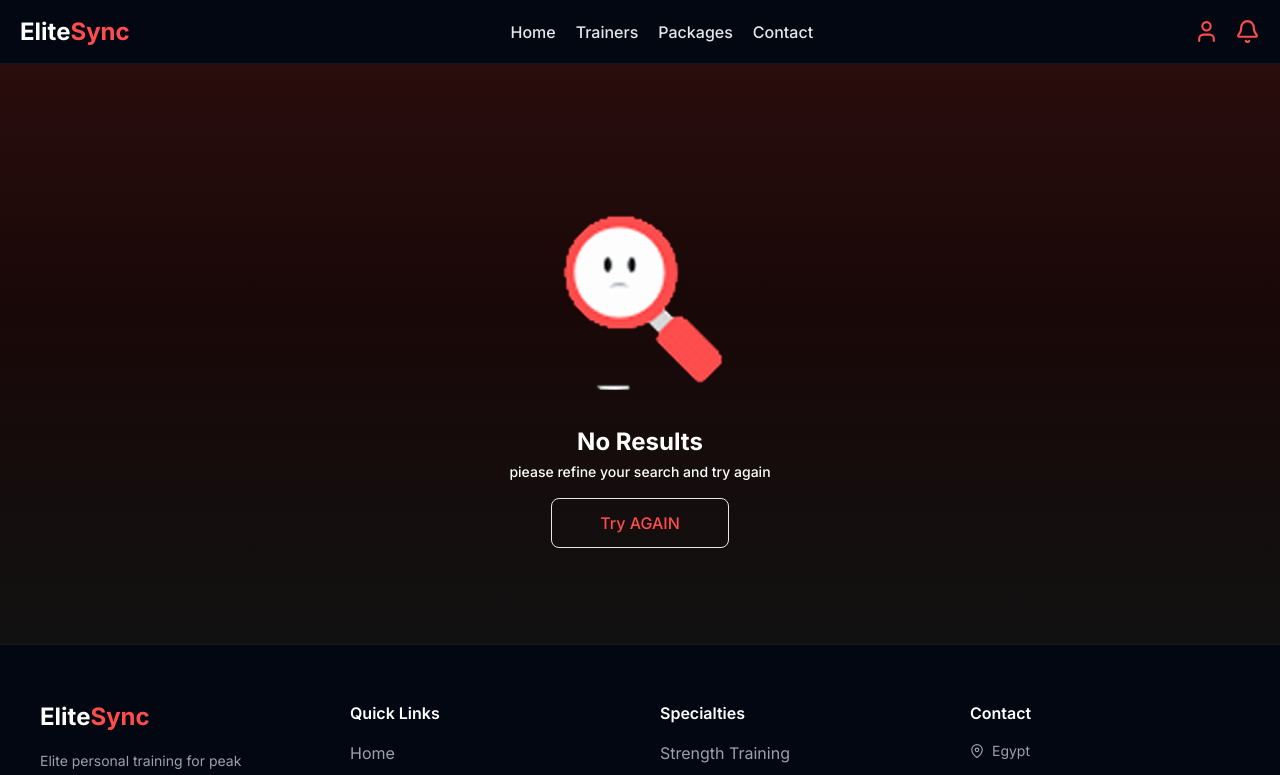
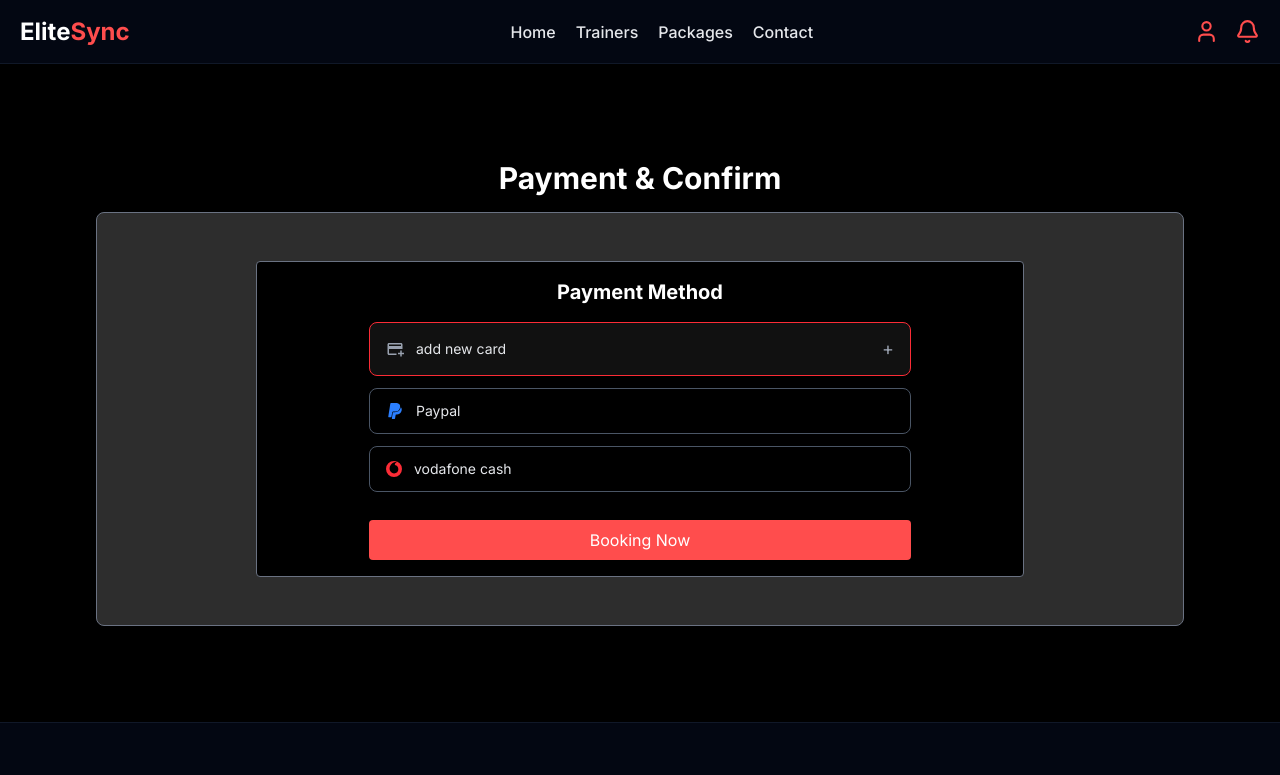
Before and after one commit to Abdulrahmanfawzy/fitness-team-2, a React (Vite) app: page /booking in a window 1280 px wide. Shown: the top 775 px of the page. Built offline with nearby package versions, Linux system fonts and the light colour scheme; the HTML template or start-up script is replaced by a standard one.

Commit message:
Adding booking page to the routes in the App.tsx

```diff
--- a/src/App.tsx
+++ b/src/App.tsx
@@ -23,6 +23,7 @@ import VerifyEmail from "./pages/Authentication/VerifyEmail";
 import ResetPassword from "./pages/Authentication/ResetPassword";
 import CompleteProfile from "./pages/Authentication/CompleteProfile";
 import Notifications from "./pages/Notifications/Notifications";
+import Booking from "./pages/Booking/Booking";
 function App() {
 
   const routers = createBrowserRouter([
@@ -31,6 +32,7 @@ function App() {
       {path : "packages" , element : <AppProtectedRoute> <Packages/> </AppProtectedRoute> } ,
       {path : "trainers" , element : <AppProtectedRoute> <Trainers/> </AppProtectedRoute> } ,
       {path : "contact" , element : <AppProtectedRoute> <Contact/> </AppProtectedRoute> } ,
+      {path : "booking" , element : <AppProtectedRoute> <Booking/> </AppProtectedRoute> } ,
       {path : "profile" , element : <AppProtectedRoute> <UserProfile/> </AppProtectedRoute> } ,
       {path : "notifications" , element : <AppProtectedRoute> <Notifications/> </AppProtectedRoute> } ,
       {path : "trainer-Profile/:id" , element : <AppProtectedRoute> <TrainerProfile/> </AppProtectedRoute> } ,
--- a/src/pages/Booking/Booking.tsx
+++ b/src/pages/Booking/Booking.tsx
@@ -3,7 +3,7 @@ import PaymentAndConfirm from "@/components/booking/PaymentAndConfirm";
 import { useState } from "react";
 
 const Booking = () => {
-  const [bookingConfirmed, setBookingConfirmed] = useState(true);
+  const [bookingConfirmed, setBookingConfirmed] = useState(false);
   return (
     <section className="bg-black mt-12">
       <div className="py-24 px-8 max-w-6xl mx-auto ">
```
